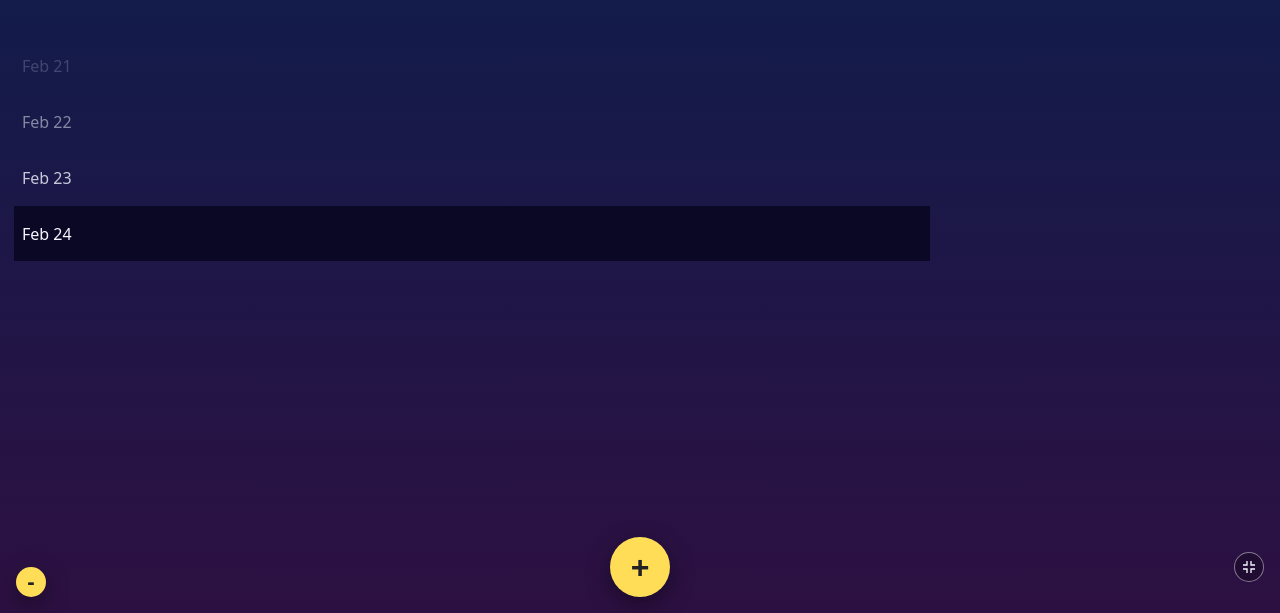
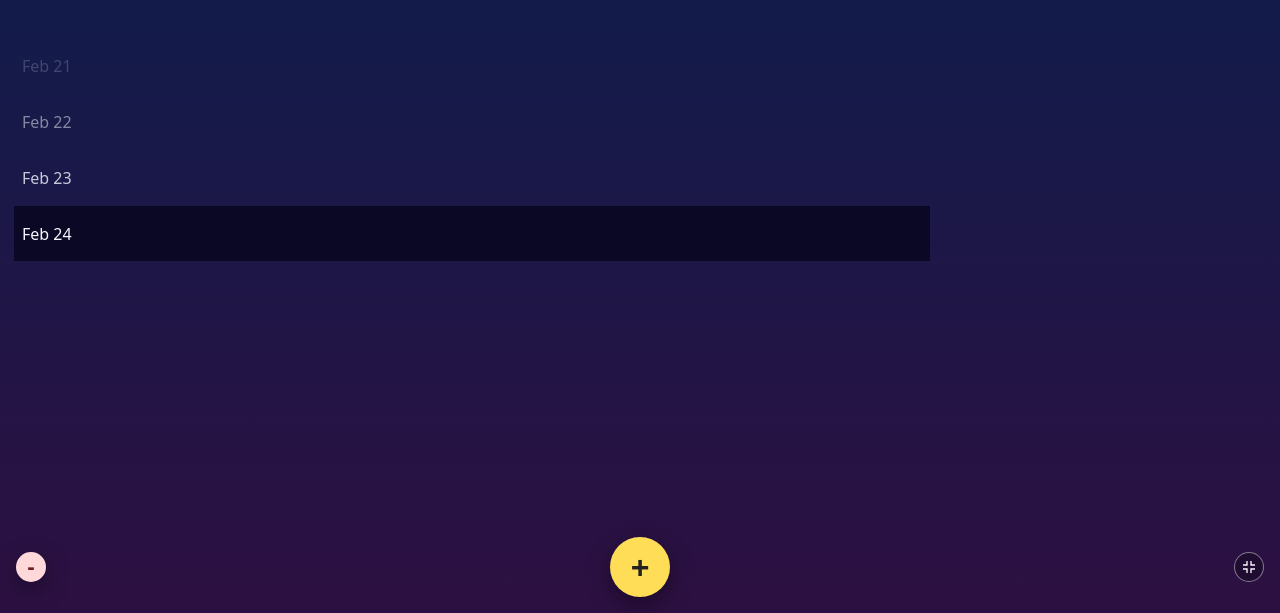
Before and after one commit to vitkrv/daily-tasks-checker, a plain HTML site: page index.html in a window 1280 px wide. Shown: the part 187-800 px from the top of the page. Drawn offline with Linux system fonts and the light colour scheme.

Commit message:
Adjust remove button color and vertical alignment

```diff
--- a/styles.css
+++ b/styles.css
@@ -290,7 +290,9 @@ input {
   width: 30px;
   height: 30px;
   font-size: 1.4rem;
-  bottom: calc(env(safe-area-inset-bottom) + 16px);
+  bottom: calc(env(safe-area-inset-bottom) + 31px);
+  background: #ffd9d9;
+  color: #6d1f1f;
 }
 
 .remove-list {
```
